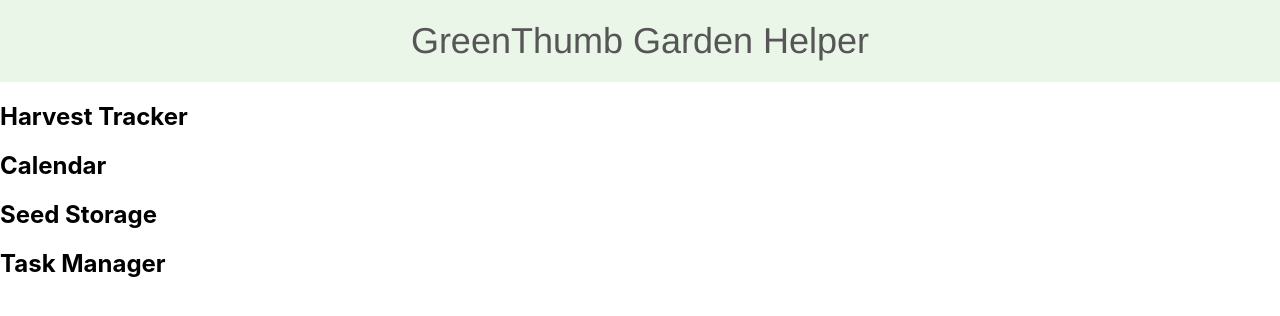
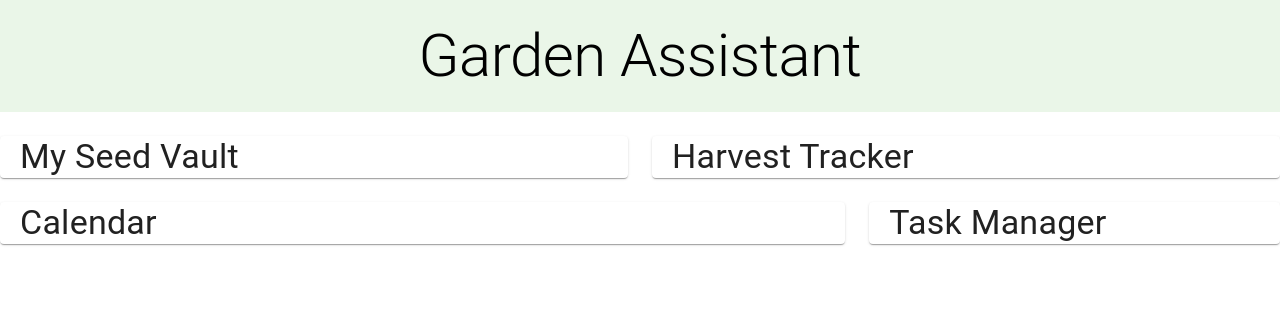
Before and after one commit to joku8/GreenThumb-Garden-Aide, a React (Create React App) app: page / in a window 1280 px wide. Shown: the top 316 px of the page. Built offline with nearby package versions, Linux system fonts and the light colour scheme.

Commit message:
Refactor project to use MUI

```diff
--- a/package.json
+++ b/package.json
@@ -3,9 +3,13 @@
   "version": "0.1.0",
   "private": true,
   "dependencies": {
+    "@emotion/react": "^11.11.1",
+    "@emotion/styled": "^11.11.0",
+    "@mui/material": "^5.13.5",
     "@testing-library/jest-dom": "^5.16.5",
     "@testing-library/react": "^13.4.0",
     "@testing-library/user-event": "^13.5.0",
+    "mui": "^0.0.1",
     "react": "^18.2.0",
     "react-dom": "^18.2.0",
     "react-scripts": "5.0.1",
--- a/src/App.js
+++ b/src/App.js
@@ -1,5 +1,8 @@
+import {
+  Grid
+} from '@mui/material';
+
 import React from 'react';
-import styles from './App.css';
 import Header from './components/Header';
 import HarvestTracker from './components/HarvestTracker';
 import Calendar from './components/Calendar';
@@ -9,24 +12,23 @@ import TaskManager from './components/TaskManager';
 function App() {
   return (
     <div>
-      <Header />
-
-      <div className={styles.gridContainer}>
-        <div className={styles.gridItem}>
+      <Grid container spacing={3}>
+        <Grid item xs={12}>
+          <Header />
+        </Grid>
+        <Grid item xs={6}>
+          <SeedStorage />
+        </Grid>
+        <Grid item xs={6}>
           <HarvestTracker />
-        </div>
-        <div className={styles.gridItem}>
+        </Grid>
+        <Grid item xs={8}>
           <Calendar />
-        </div>
-        <div className={styles.gridItem}>
-          <SeedStorage />
-        </div>
-        <div className={styles.gridItem}>
+        </Grid>
+        <Grid item xs={4}>
           <TaskManager />
-        </div>
-      </div>
-
-      {/* Add the rest of your app's content */}
+        </Grid>
+      </Grid>
     </div>
   );
 }
--- a/src/components/Calendar.js
+++ b/src/components/Calendar.js
@@ -1,12 +1,20 @@
 import React from 'react';
+import {
+  Box,
+  Typography,
+  Paper
+} from '@mui/material';
 
 const Calendar = () => {
   // Component logic and state management can be added here
 
   return (
     <div>
-      <h2>Calendar</h2>
-      {/* Add your component's content here */}
+      <Box component={Paper} sx={{ width: '100%', height: '100%', margin: 'auto' }}>
+        <Typography variant="h4" component="h2" margin='0px 0px 0px 20px'>
+          Calendar
+        </Typography>
+      </Box>
     </div>
   );
 };
--- a/src/components/HarvestTracker.js
+++ b/src/components/HarvestTracker.js
@@ -1,12 +1,20 @@
+import {
+  Box,
+  Paper,
+  Typography,
+} from '@mui/material';
+
 import React from 'react';
 
 const HarvestTracker = () => {
-  // Component logic and state management can be added here
 
   return (
     <div>
-      <h2>Harvest Tracker</h2>
-      {/* Add your component's content here */}
+      <Box component={Paper} sx={{ width: '100%', height: '100%', margin: 'auto' }}>
+        <Typography variant="h4" component="h2" margin='0px 0px 0px 20px'>
+          Harvest Tracker
+        </Typography>
+      </Box>
     </div>
   );
 };
--- a/src/components/Header.js
+++ b/src/components/Header.js
@@ -1,11 +1,16 @@
+import {
+  Typography
+} from '@mui/material';
+
 import React from 'react';
 import styles from './Header.module.css';
 
 const Header = () => {
   return (
     <header className={styles.header}>
-      <h1 className={styles.title}>GreenThumb Garden Helper</h1>
-      {/* Add any additional content or navigation elements */}
+      <Typography variant="h2" color="inherit" align="center">
+        Garden Assistant
+      </Typography>
     </header>
   );
 };
--- a/src/components/SeedStorage.js
+++ b/src/components/SeedStorage.js
@@ -1,3 +1,9 @@
+import {
+  Box,
+  Typography,
+  Paper
+} from '@mui/material';
+
 import React from 'react';
 
 const SeedStorage = () => {
@@ -5,8 +11,11 @@ const SeedStorage = () => {
 
   return (
     <div>
-      <h2>Seed Storage</h2>
-      {/* Add your component's content here */}
+      <Box component={Paper} sx={{ width: '100%', height: '100%', margin: 'auto' }}>
+        <Typography variant="h4" component="h2" margin='0px 0px 0px 20px'>
+          My Seed Vault
+        </Typography>
+      </Box>
     </div>
   );
 };
--- a/src/components/TaskManager.js
+++ b/src/components/TaskManager.js
@@ -1,3 +1,9 @@
+import {
+  Box,
+  Typography,
+  Paper
+} from '@mui/material';
+
 import React from 'react';
 
 const TaskManager = () => {
@@ -5,8 +11,11 @@ const TaskManager = () => {
 
   return (
     <div>
-      <h2>Task Manager</h2>
-      {/* Add your component's content here */}
+      <Box component={Paper} sx={{ width: '100%', height: '100%', margin: 'auto' }}>
+        <Typography variant="h4" component="h2" margin='0px 0px 0px 20px'>
+          Task Manager
+        </Typography>
+      </Box>
     </div>
   );
 };
```
Also changed, not shown: src/components/Feedback.js (added), 1 other file (tests, documents, lock files or other folders).
